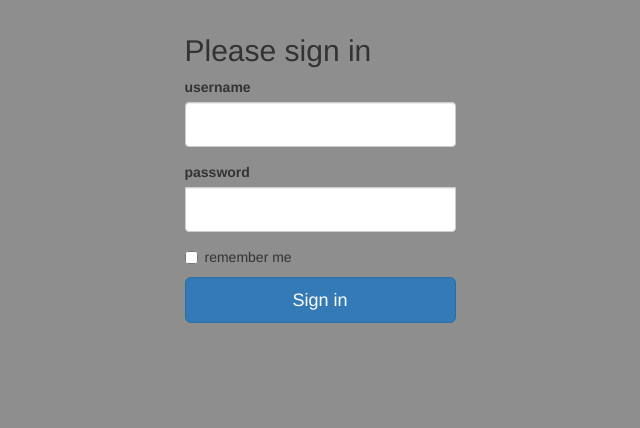
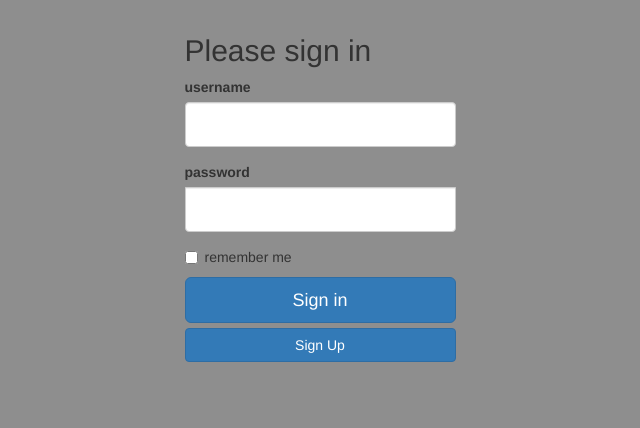
Before and after one commit to Armor1993/WEBAPP-PENTENST, a Flask app: page /login in a window 1280 px wide. Shown: the part 41-469 px from the top of the page, without its empty margins (320-960 px from the left). Run offline with Flask 2, Linux system fonts and the light colour scheme; some libraries are stand-ins or nearby versions.

Commit message:
Added link to signup page from login

```diff
--- a/templates/login.html
+++ b/templates/login.html
@@ -20,6 +20,7 @@ Login
         {{ wtf.form_field(form.password) }}
         {{ wtf.form_field(form.remember) }}
         <button class="btn btn-lg btn-primary btn-block" type="submit">Sign in</button>
+        <a href="{{ url_for('signup') }}" class="btn btn-primary btn-block">Sign Up</a>
       </form>
 
     </div> <!-- /container -->
```
